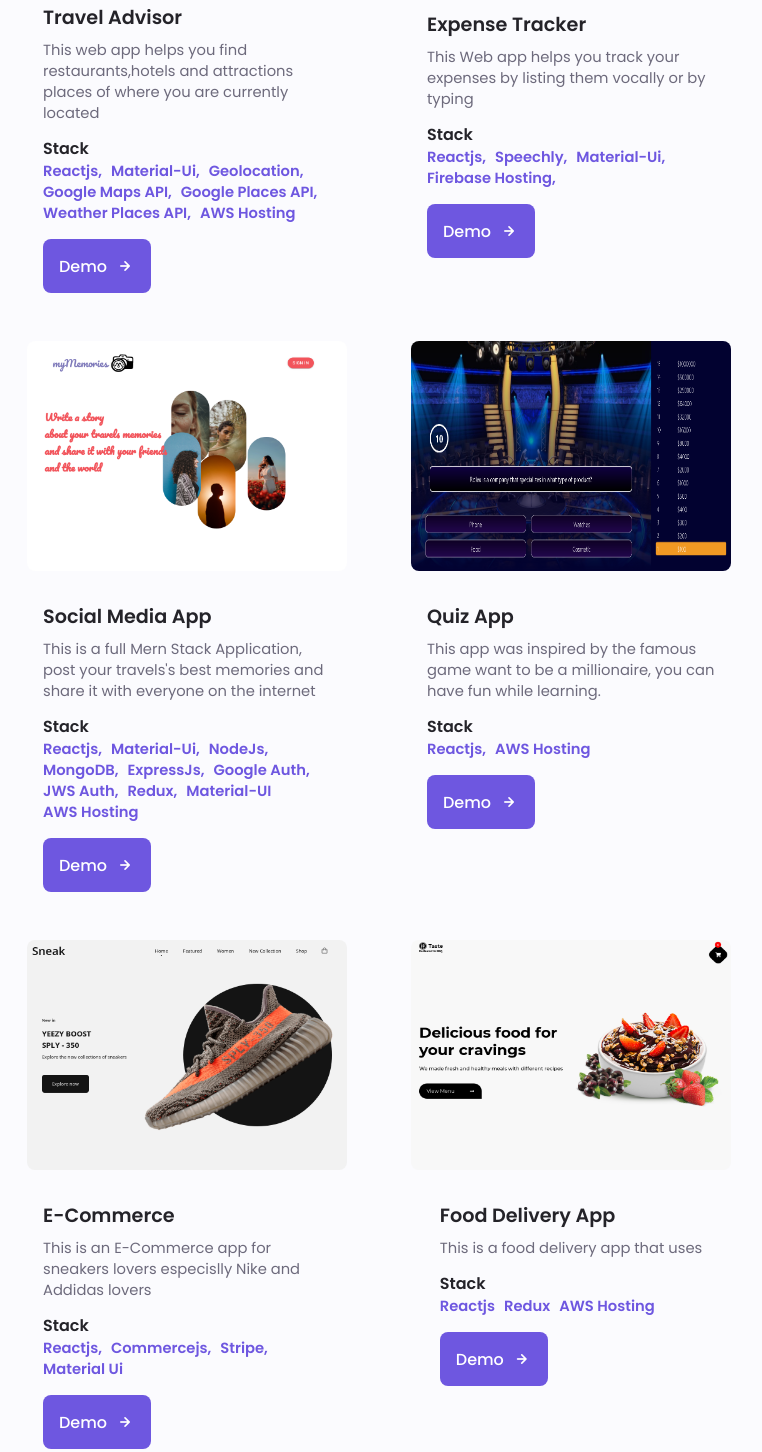
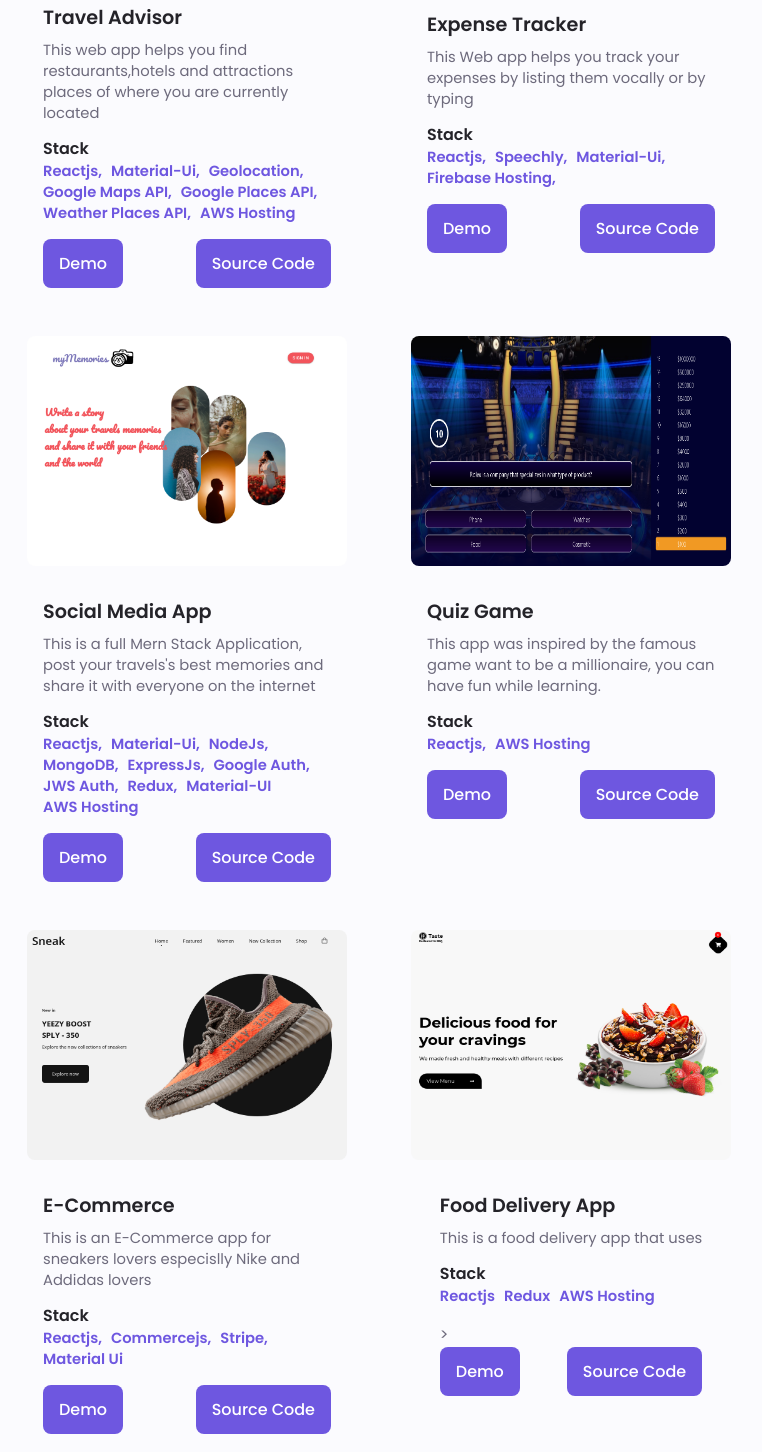
Before and after one commit to AldyBany/Portfolio-2.0, a plain HTML site: page index.html in a window 1280 px wide. Shown: the part 1089-2541 px from the top of the page, without its empty margins (277-1039 px from the left). Drawn offline with nearby package versions, Linux system fonts and the light colour scheme.

Commit message:
update button

```diff
--- a/assets/css/styles.css
+++ b/assets/css/styles.css
@@ -264,6 +264,12 @@
 /*==================== HOME ====================*/
 .home__container{
     gap: 1rem;
+}
+
+.actions{
+    display: flex;
+    justify-content: space-between;
+    align-items: center;
 }
 
 .home__content{
--- a/index.html
+++ b/index.html
@@ -144,12 +144,23 @@
                                         <p>Weather Places API,</p>
                                         <p>AWS Hosting</p>
                                     </div>
+
                                  </div>
+
+                                 <div class="actions">
+
 
                                     <a href="https://traveladvisor.site/" target="_blank" class="button button--flex button--small portfolio__button">
                                         Demo
-                                     <i class="uil uil-arrow-right button__icon"></i>
+
                                     </a>
+
+                                    <a href="https://github.com/AldyBany/Travel-Advisor" target="_blank" class="button button--flex button--small portfolio__button">
+                                       Source Code
+                                    </a>
+                                 </div>
+
+
                              </div>
                          </div>
 
@@ -172,12 +183,22 @@
                                         <p>Firebase Hosting,</p>
 
                                     </div>
+
                                 </div>
 
+                                <div class="actions">
                                     <a href="https://myexpensetracker.site/" target="_blank" class="button button--flex button--small portfolio__button">
                                         Demo
-                                    <i class="uil uil-arrow-right button__icon"></i>
+
                                     </a>
+
+                                    <a href="https://github.com/AldyBany/Expense_tracker" target="_blank" class="button button--flex button--small portfolio__button">
+                                        Source Code
+                                    </a>
+
+                                </div>
+
+
                             </div>
                         </div>
 
@@ -207,12 +228,22 @@
                                         <p>Material-UI</p>
                                         <p>AWS Hosting</p>
                                     </div>
+
                                 </div>
 
+                                <div class="actions">
                                     <a href="https://www.mymemories.site/posts" target="_blank" class="button button--flex button--small portfolio__button">
                                         Demo
-                                    <i class="uil uil-arrow-right button__icon"></i>
+
                                     </a>
+
+                                    <a href="https://github.com/AldyBany/last" target="_blank" class="button button--flex button--small portfolio__button">
+                                        Source Code
+                                    </a>
+
+                                </div>
+
+
                             </div>
                         </div>
                          <!--==================== PORTFOLIO 4 ====================-->
@@ -223,7 +254,7 @@
 
 
                             <div class="portfolio__data">
-                                <h3 class="portfolio__title">Quiz App</h3>
+                                <h3 class="portfolio__title">Quiz Game</h3>
                                 <p class="portfolio__description">This app was inspired by the famous game want to be a millionaire, you can have fun while learning.</p>
                                 <div class="portfolio__stack">
                                     <h4>Stack</h4>
@@ -232,12 +263,21 @@
                                         <p>AWS Hosting</p>
 
                                     </div>
+
                                 </div>
 
+                                <div class="actions">
                                     <a href="https://quiz-app-621de.web.app/" target="_blank" class="button button--flex button--small portfolio__button">
                                         Demo
-                                    <i class="uil uil-arrow-right button__icon"></i>
+
                                     </a>
+
+                                    <a href="https://github.com/AldyBany/quiz-app" target="_blank"  class="button button--flex button--small portfolio__button">
+                                        Source Code
+                                    </a>
+
+                                </div>
+
                             </div>
                         </div>
 
@@ -259,12 +299,19 @@
                                         <p>Stripe,</p>
                                         <p>Material Ui</p>
                                     </div>
+
+                                </div>
+                                <div class="actions">
+                                    <a href="https://sneaks.store/" target="_blank" class="button button--flex button--small portfolio__button">
+                                        Demo
+
+                                    </a>
+                                    <a href="https://github.com/AldyBany/Sneakers" target="_blank" class="button button--flex button--small portfolio__button">
+                                        Source Code
+                                    </a>
                                 </div>
 
-                                <a href="https://sneaks.store/" target="_blank" class="button button--flex button--small portfolio__button">
-                                    Demo
-                                    <i class="uil uil-arrow-right button__icon"></i>
-                                </a>
+
                             </div>
                         </div>
 
@@ -285,12 +332,21 @@
                                         <p>Redux</p>
                                         <p>AWS Hosting</p>
                                     </div>
+                                   >
                                 </div>
 
+                                <div class="actions">
                                     <a href="https://goute.site/" target="_blank" class="button button--flex button--small portfolio__button">
                                         Demo
-                                    <i class="uil uil-arrow-right button__icon"></i>
+
                                     </a>
+
+                                    <a href="https://github.com/AldyBany/food_delivery_app" target="_blank" class="button button--flex button--small portfolio__button">
+                                        Source Code
+                                    </a>
+                                </div>
+
+
                             </div>
                         </div>
                     </div>
@@ -319,11 +375,12 @@
                                         <p>Context API</p>
                                         <p>Material UI</p>
                                     </div>
+
                                  </div>
 
                                  <a href="https://footballbet.site" target="_blank" class="button button--flex button--small portfolio__button">
                                      Demo
-                                     <i class="uil uil-arrow-right button__icon"></i>
+
                                  </a>
                              </div>
                          </div>
```
Lines whose indentation alone changed are shown as unchanged.
